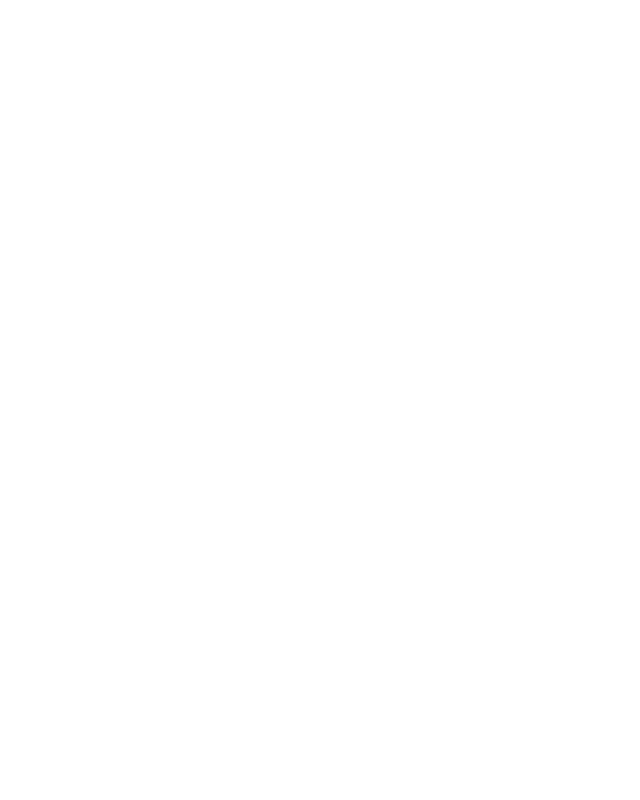
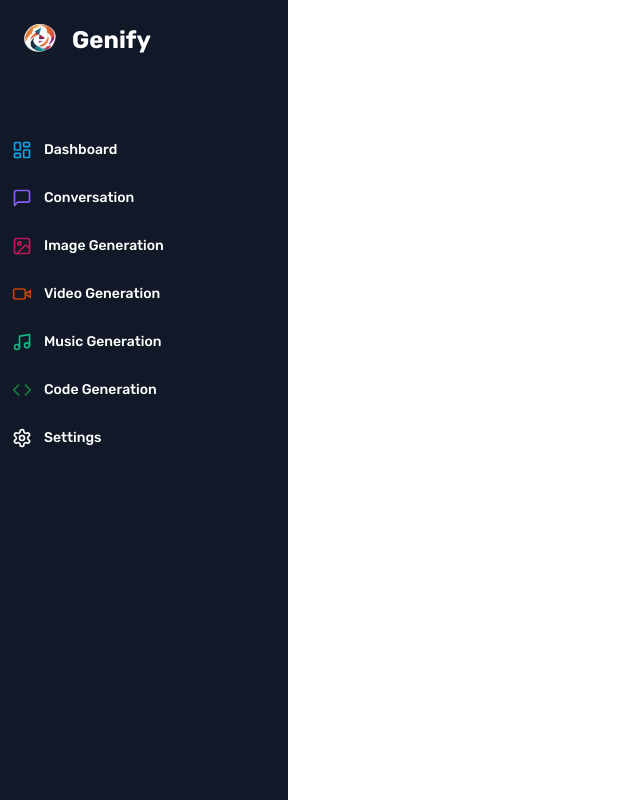
Before and after one commit to AmineElkhalidy/ai-generator, a Next.js app: page /dashboard in a window 1280 px wide. Shown: the whole page, without its empty margins (0-640 px from the left). Built offline with nearby package versions, Linux system fonts and the light colour scheme.

Commit message:
4- Sidebar added!

```diff
--- a/app/(dashboard)/(routes)/dashboard/page.tsx
+++ b/app/(dashboard)/(routes)/dashboard/page.tsx
@@ -1,12 +1,7 @@
-import { UserButton } from "@clerk/nextjs";
 import React from "react";
 
 const DashboardPage = () => {
-  return (
-    <div>
-      <UserButton afterSignOutUrl="/" />
-    </div>
-  );
+  return <div></div>;
 };
 
 export default DashboardPage;
--- /dev/null
+++ b/app/(dashboard)/layout.tsx
@@ -0,0 +1,20 @@
+import Navbar from "@/components/Navbar";
+import Sidebar from "@/components/Sidebar";
+import React from "react";
+
+const DashboardLayout = ({ children }: { children: React.ReactNode }) => {
+  return (
+    <div className="h-full relative">
+      <div className="hidden h-full md:flex md:flex-col md:fixed md:w-72 md:inset-y-0 z-[80] bg-gray-900">
+        <Sidebar />
+      </div>
+
+      <main className="md:pl-72">
+        <Navbar />
+        {children}
+      </main>
+    </div>
+  );
+};
+
+export default DashboardLayout;
--- a/app/globals.css
+++ b/app/globals.css
@@ -77,6 +77,6 @@ body,
     @apply border-border;
   }
   body {
-    @apply bg-background text-foreground;
+    @apply bg-background text-foreground duration-300 transition-all;
   }
 }
--- a/app/layout.tsx
+++ b/app/layout.tsx
@@ -1,9 +1,9 @@
 import type { Metadata } from "next";
-import { Inter } from "next/font/google";
+import { Rubik } from "next/font/google";
 import "./globals.css";
 import { ClerkProvider } from "@clerk/nextjs";
 
-const inter = Inter({ subsets: ["latin"] });
+const rubik = Rubik({ subsets: ["latin"] });
 
 export const metadata: Metadata = {
   title: "AI Saas Generator App",
@@ -18,7 +18,7 @@ export default function RootLayout({
   return (
     <ClerkProvider>
       <html lang="en">
-        <body className={inter.className}>{children}</body>
+        <body className={rubik.className}>{children}</body>
       </html>
     </ClerkProvider>
   );
--- /dev/null
+++ b/components/MobileSidebar.tsx
@@ -0,0 +1,24 @@
+"use client";
+
+import React from "react";
+import { Button } from "./ui/button";
+import { Menu } from "lucide-react";
+import { Sheet, SheetContent, SheetTrigger } from "@/components/ui/sheet";
+import Sidebar from "./Sidebar";
+
+const MobileSidebar = () => {
+  return (
+    <Sheet>
+      <SheetTrigger asChild>
+        <Button variant="ghost" size="icon" className="md:hidden">
+          <Menu />
+        </Button>
+      </SheetTrigger>
+      <SheetContent className="p-0 text-white">
+        <Sidebar />
+      </SheetContent>
+    </Sheet>
+  );
+};
+
+export default MobileSidebar;
--- /dev/null
+++ b/components/Navbar.tsx
@@ -0,0 +1,18 @@
+import React from "react";
+
+import { UserButton } from "@clerk/nextjs";
+import MobileSidebar from "./MobileSidebar";
+
+const Navbar = () => {
+  return (
+    <nav className="flex items-center p-4">
+      <MobileSidebar />
+
+      <div className="flex w-full justify-end">
+        <UserButton afterSignOutUrl="/" />
+      </div>
+    </nav>
+  );
+};
+
+export default Navbar;
--- /dev/null
+++ b/components/Sidebar.tsx
@@ -0,0 +1,91 @@
+"use client";
+
+import { cn } from "@/lib/utils";
+import {
+  Code,
+  ImageIcon,
+  LayoutDashboard,
+  MessageSquare,
+  Music,
+  Settings,
+  VideoIcon,
+} from "lucide-react";
+import Image from "next/image";
+import Link from "next/link";
+import React from "react";
+const links = [
+  {
+    label: "Dashboard",
+    icon: LayoutDashboard,
+    href: "/dashboard",
+    color: "text-sky-500",
+  },
+  {
+    label: "Conversation",
+    icon: MessageSquare,
+    href: "/conversation",
+    color: "text-violet-500",
+  },
+  {
+    label: "Image Generation",
+    icon: ImageIcon,
+    href: "/image-generation",
+    color: "text-pink-700",
+  },
+  {
+    label: "Video Generation",
+    icon: VideoIcon,
+    href: "/video-generation",
+    color: "text-orange-700",
+  },
+  {
+    label: "Music Generation",
+    icon: Music,
+    href: "/music-generation",
+    color: "text-emerald-500",
+  },
+  {
+    label: "Code Generation",
+    icon: Code,
+    href: "/code-generation",
+    color: "text-green-700",
+  },
+  {
+    label: "Settings",
+    icon: Settings,
+    href: "/settings",
+  },
+];
+
+const Sidebar = () => {
+  return (
+    <div className="space-y-4 py-4 flex flex-col h-full bg-[#111827] text-white">
+      <div className="px-3 py-2">
+        <Link href="/dashboard" className="flex items-center pl-3 mb-12">
+          <div className="relative w-8 h-8 mr-4">
+            <Image fill src="/genify.png" alt="Genify Logo" />
+          </div>
+          <h1 className="text-2xl font-bold">Genify</h1>
+        </Link>
+      </div>
+
+      <ul className="space-y-1">
+        {links.map((link, index) => (
+          <li
+            key={index}
+            className="p-3 text-sm group flex  w-full justify-start font-medium cursor-pointer hover:bg-white/10 rounded-lg"
+          >
+            <Link href={link.href}>
+              <div className="flex items-center flex-1">
+                <link.icon className={cn("h-5 w-5 mr-3", link.color)} />
+                <span>{link.label}</span>
+              </div>
+            </Link>
+          </li>
+        ))}
+      </ul>
+    </div>
+  );
+};
+
+export default Sidebar;
--- /dev/null
+++ b/components/ui/input.tsx
@@ -0,0 +1,25 @@
+import * as React from "react"
+
+import { cn } from "@/lib/utils"
+
+export interface InputProps
+  extends React.InputHTMLAttributes<HTMLInputElement> {}
+
+const Input = React.forwardRef<HTMLInputElement, InputProps>(
+  ({ className, type, ...props }, ref) => {
+    return (
+      <input
+        type={type}
+        className={cn(
+          "flex h-10 w-full rounded-md border border-input bg-background px-3 py-2 text-sm ring-offset-background file:border-0 file:bg-transparent file:text-sm file:font-medium placeholder:text-muted-foreground focus-visible:outline-none focus-visible:ring-2 focus-visible:ring-ring focus-visible:ring-offset-2 disabled:cursor-not-allowed disabled:opacity-50",
+          className
+        )}
+        ref={ref}
+        {...props}
+      />
+    )
+  }
+)
+Input.displayName = "Input"
+
+export { Input }
--- /dev/null
+++ b/components/ui/label.tsx
@@ -0,0 +1,26 @@
+"use client"
+
+import * as React from "react"
+import * as LabelPrimitive from "@radix-ui/react-label"
+import { cva, type VariantProps } from "class-variance-authority"
+
+import { cn } from "@/lib/utils"
+
+const labelVariants = cva(
+  "text-sm font-medium leading-none peer-disabled:cursor-not-allowed peer-disabled:opacity-70"
+)
+
+const Label = React.forwardRef<
+  React.ElementRef<typeof LabelPrimitive.Root>,
+  React.ComponentPropsWithoutRef<typeof LabelPrimitive.Root> &
+    VariantProps<typeof labelVariants>
+>(({ className, ...props }, ref) => (
+  <LabelPrimitive.Root
+    ref={ref}
+    className={cn(labelVariants(), className)}
+    {...props}
+  />
+))
+Label.displayName = LabelPrimitive.Root.displayName
+
+export { Label }
--- /dev/null
+++ b/components/ui/sheet.tsx
@@ -0,0 +1,140 @@
+"use client"
+
+import * as React from "react"
+import * as SheetPrimitive from "@radix-ui/react-dialog"
+import { cva, type VariantProps } from "class-variance-authority"
+import { X } from "lucide-react"
+
+import { cn } from "@/lib/utils"
+
+const Sheet = SheetPrimitive.Root
+
+const SheetTrigger = SheetPrimitive.Trigger
+
+const SheetClose = SheetPrimitive.Close
+
+const SheetPortal = SheetPrimitive.Portal
+
+const SheetOverlay = React.forwardRef<
+  React.ElementRef<typeof SheetPrimitive.Overlay>,
+  React.ComponentPropsWithoutRef<typeof SheetPrimitive.Overlay>
+>(({ className, ...props }, ref) => (
+  <SheetPrimitive.Overlay
+    className={cn(
+      "fixed inset-0 z-50 bg-black/80  data-[state=open]:animate-in data-[state=closed]:animate-out data-[state=closed]:fade-out-0 data-[state=open]:fade-in-0",
+      className
+    )}
+    {...props}
+    ref={ref}
+  />
+))
+SheetOverlay.displayName = SheetPrimitive.Overlay.displayName
+
+const sheetVariants = cva(
+  "fixed z-50 gap-4 bg-background p-6 shadow-lg transition ease-in-out data-[state=open]:animate-in data-[state=closed]:animate-out data-[state=closed]:duration-300 data-[state=open]:duration-500",
+  {
+    variants: {
+      side: {
+        top: "inset-x-0 top-0 border-b data-[state=closed]:slide-out-to-top data-[state=open]:slide-in-from-top",
+        bottom:
+          "inset-x-0 bottom-0 border-t data-[state=closed]:slide-out-to-bottom data-[state=open]:slide-in-from-bottom",
+        left: "inset-y-0 left-0 h-full w-3/4 border-r data-[state=closed]:slide-out-to-left data-[state=open]:slide-in-from-left sm:max-w-sm",
+        right:
+          "inset-y-0 right-0 h-full w-3/4  border-l data-[state=closed]:slide-out-to-right data-[state=open]:slide-in-from-right sm:max-w-sm",
+      },
+    },
+    defaultVariants: {
+      side: "right",
+    },
+  }
+)
+
+interface SheetContentProps
+  extends React.ComponentPropsWithoutRef<typeof SheetPrimitive.Content>,
+    VariantProps<typeof sheetVariants> {}
+
+const SheetContent = React.forwardRef<
+  React.ElementRef<typeof SheetPrimitive.Content>,
+  SheetContentProps
+>(({ side = "right", className, children, ...props }, ref) => (
+  <SheetPortal>
+    <SheetOverlay />
+    <SheetPrimitive.Content
+      ref={ref}
+      className={cn(sheetVariants({ side }), className)}
+      {...props}
+    >
+      {children}
+      <SheetPrimitive.Close className="absolute right-4 top-4 rounded-sm opacity-70 ring-offset-background transition-opacity hover:opacity-100 focus:outline-none focus:ring-2 focus:ring-ring focus:ring-offset-2 disabled:pointer-events-none data-[state=open]:bg-secondary">
+        <X className="h-4 w-4" />
+        <span className="sr-only">Close</span>
+      </SheetPrimitive.Close>
+    </SheetPrimitive.Content>
+  </SheetPortal>
+))
+SheetContent.displayName = SheetPrimitive.Content.displayName
+
+const SheetHeader = ({
+  className,
+  ...props
+}: React.HTMLAttributes<HTMLDivElement>) => (
+  <div
+    className={cn(
+      "flex flex-col space-y-2 text-center sm:text-left",
+      className
+    )}
+    {...props}
+  />
+)
+SheetHeader.displayName = "SheetHeader"
+
+const SheetFooter = ({
+  className,
+  ...props
+}: React.HTMLAttributes<HTMLDivElement>) => (
+  <div
+    className={cn(
+      "flex flex-col-reverse sm:flex-row sm:justify-end sm:space-x-2",
+      className
+    )}
+    {...props}
+  />
+)
+SheetFooter.displayName = "SheetFooter"
+
+const SheetTitle = React.forwardRef<
+  React.ElementRef<typeof SheetPrimitive.Title>,
+  React.ComponentPropsWithoutRef<typeof SheetPrimitive.Title>
+>(({ className, ...props }, ref) => (
+  <SheetPrimitive.Title
+    ref={ref}
+    className={cn("text-lg font-semibold text-foreground", className)}
+    {...props}
+  />
+))
+SheetTitle.displayName = SheetPrimitive.Title.displayName
+
+const SheetDescription = React.forwardRef<
+  React.ElementRef<typeof SheetPrimitive.Description>,
+  React.ComponentPropsWithoutRef<typeof SheetPrimitive.Description>
+>(({ className, ...props }, ref) => (
+  <SheetPrimitive.Description
+    ref={ref}
+    className={cn("text-sm text-muted-foreground", className)}
+    {...props}
+  />
+))
+SheetDescription.displayName = SheetPrimitive.Description.displayName
+
+export {
+  Sheet,
+  SheetPortal,
+  SheetOverlay,
+  SheetTrigger,
+  SheetClose,
+  SheetContent,
+  SheetHeader,
+  SheetFooter,
+  SheetTitle,
+  SheetDescription,
+}
--- a/package.json
+++ b/package.json
@@ -10,6 +10,8 @@
   },
   "dependencies": {
     "@clerk/nextjs": "^4.29.7",
+    "@radix-ui/react-dialog": "^1.0.5",
+    "@radix-ui/react-label": "^2.0.2",
     "@radix-ui/react-slot": "^1.0.2",
     "class-variance-authority": "^0.7.0",
     "clsx": "^2.1.0",
```
Also changed, not shown: public/genify.png (added), 1 other file (tests, documents, lock files or other folders).
